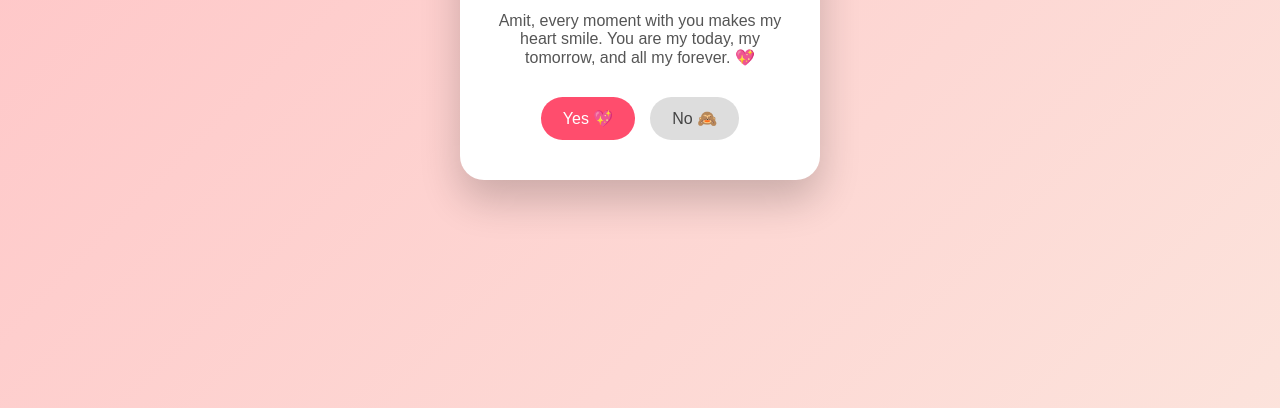
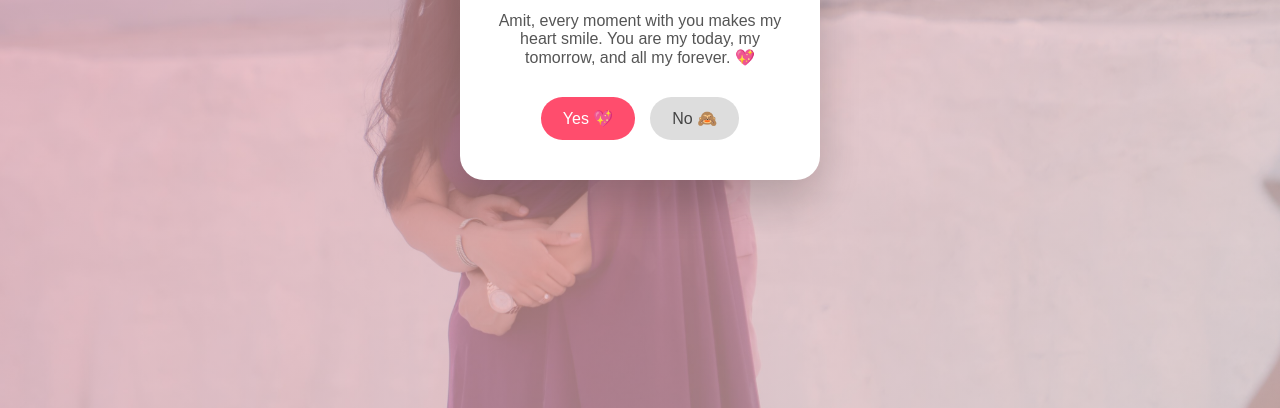
Before and after one commit to kanjali8822-svg/surprise-site, a plain HTML site: page index.html in a window 1280 px wide. Shown: the part 392-800 px from the top of the page. Drawn offline with Linux system fonts and the light colour scheme.

Commit message:
Update background image URL in index.html

```diff
--- a/index.html
+++ b/index.html
@@ -17,7 +17,7 @@
       justify-content: center;
       align-items: center;
       /* Image (from repo) with gradient overlay as fallback */
-      background: linear-gradient(135deg, rgba(255,154,158,0.6), rgba(250,208,196,0.6)), url('assets/bg.jpg') center/cover no-repeat;
+      background: linear-gradient(135deg, rgba(255,154,158,0.6), rgba(250,208,196,0.6)), url('https://raw.githubusercontent.com/kanjali8822-svg/surprise-site/main/bg.jpg') center/cover no-repeat;
       overflow: hidden;
     }
 
```
